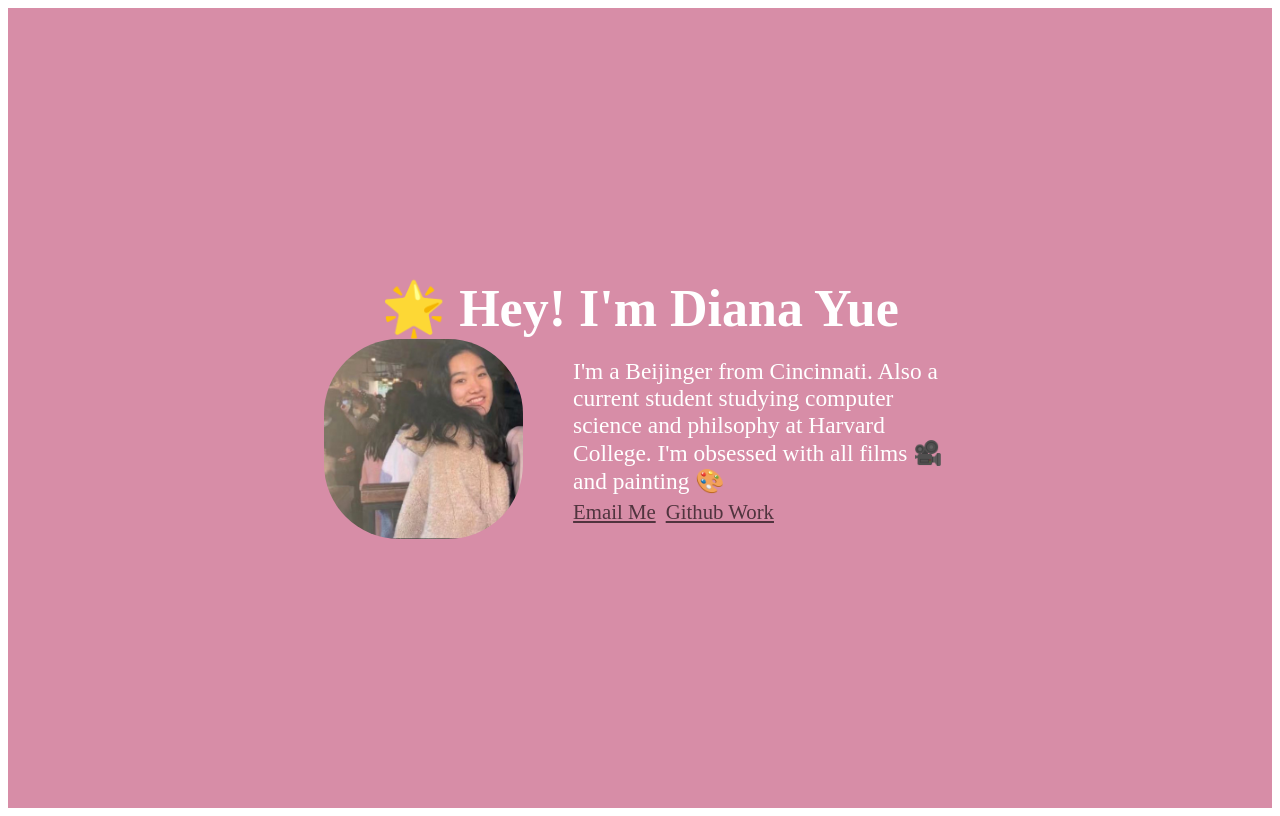
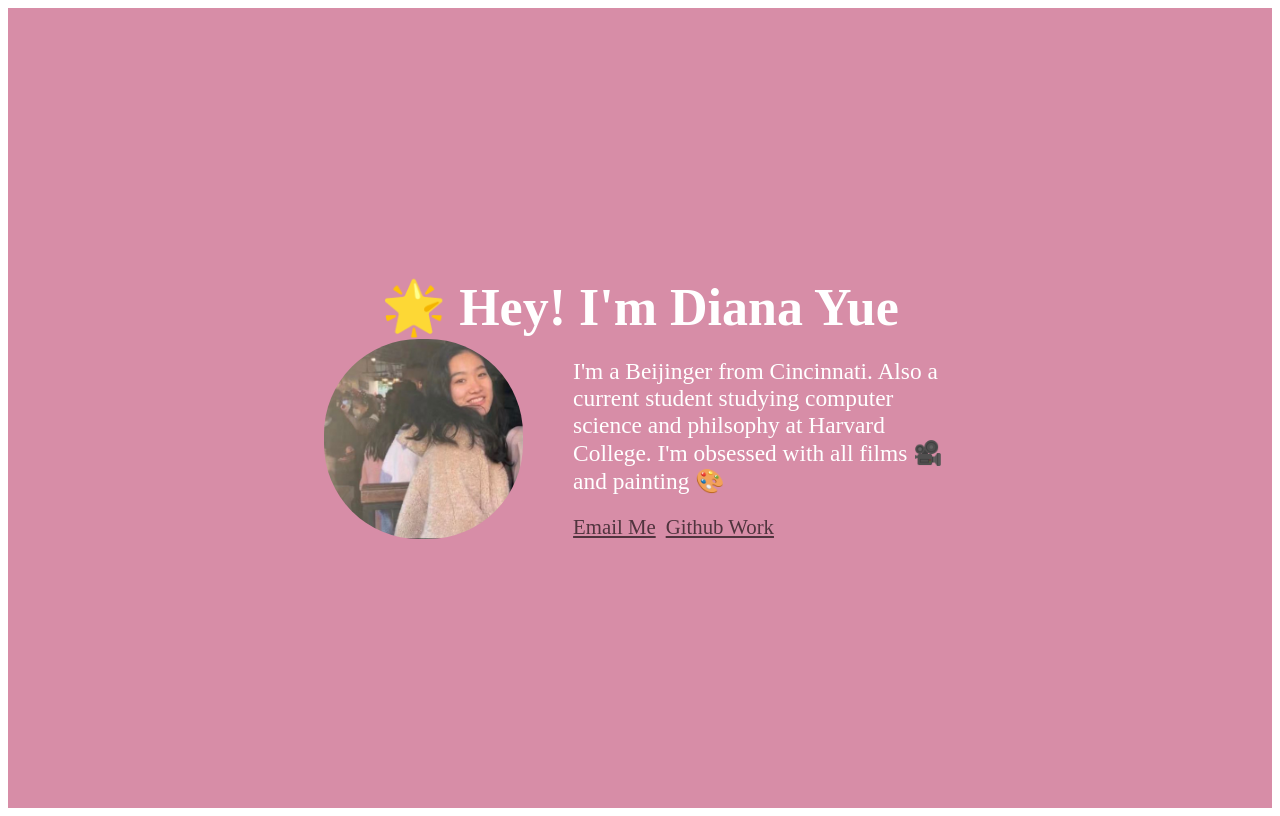
Before and after one commit to DianaY-a11y/diana-website, a JavaScript app: page / in a window 1280 px wide. Built offline with nearby package versions, Linux system fonts and the light colour scheme; the HTML template or start-up script is replaced by a standard one.

Commit message:
Add files via upload

```diff
--- a/src/App.js
+++ b/src/App.js
@@ -16,7 +16,7 @@ const Container = styled.div`
 const ProfileImage = styled.img`
   height: 200px;
   width: 200;
-  border-radius: 75px;
+  border-radius: 95px;
   margin: 0px 50px 0px 0px;
 
   @media (max-width: 768px) {
@@ -39,7 +39,7 @@ const Title = styled.h1`
 const Paragraph = styled.p`
   font-size: 0.9em;
   text-align: left;
-  margin: 5px 0px;
+  margin: 20px 0px;
 `
 
 const LinkContainer = styled.div`
```
